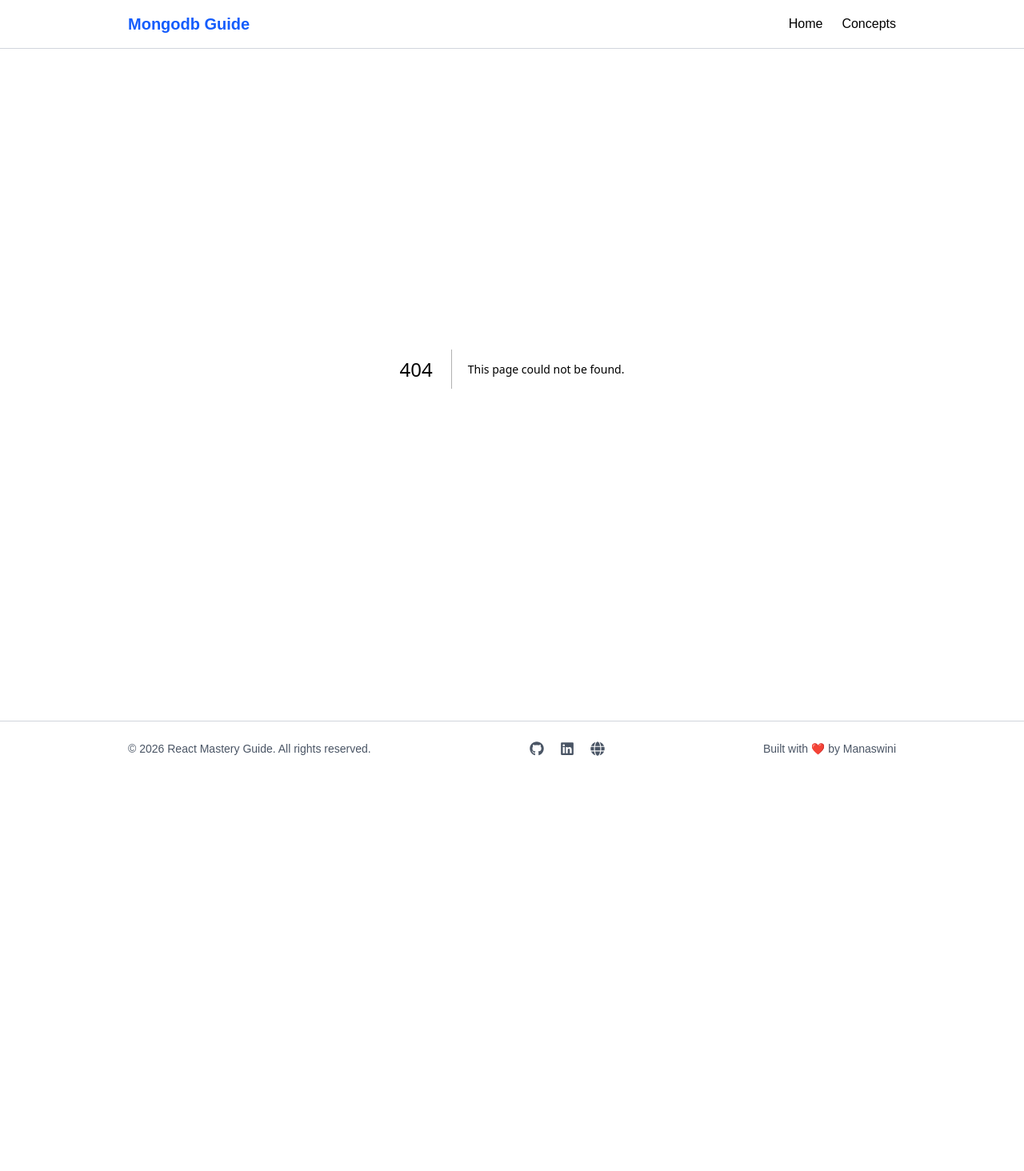
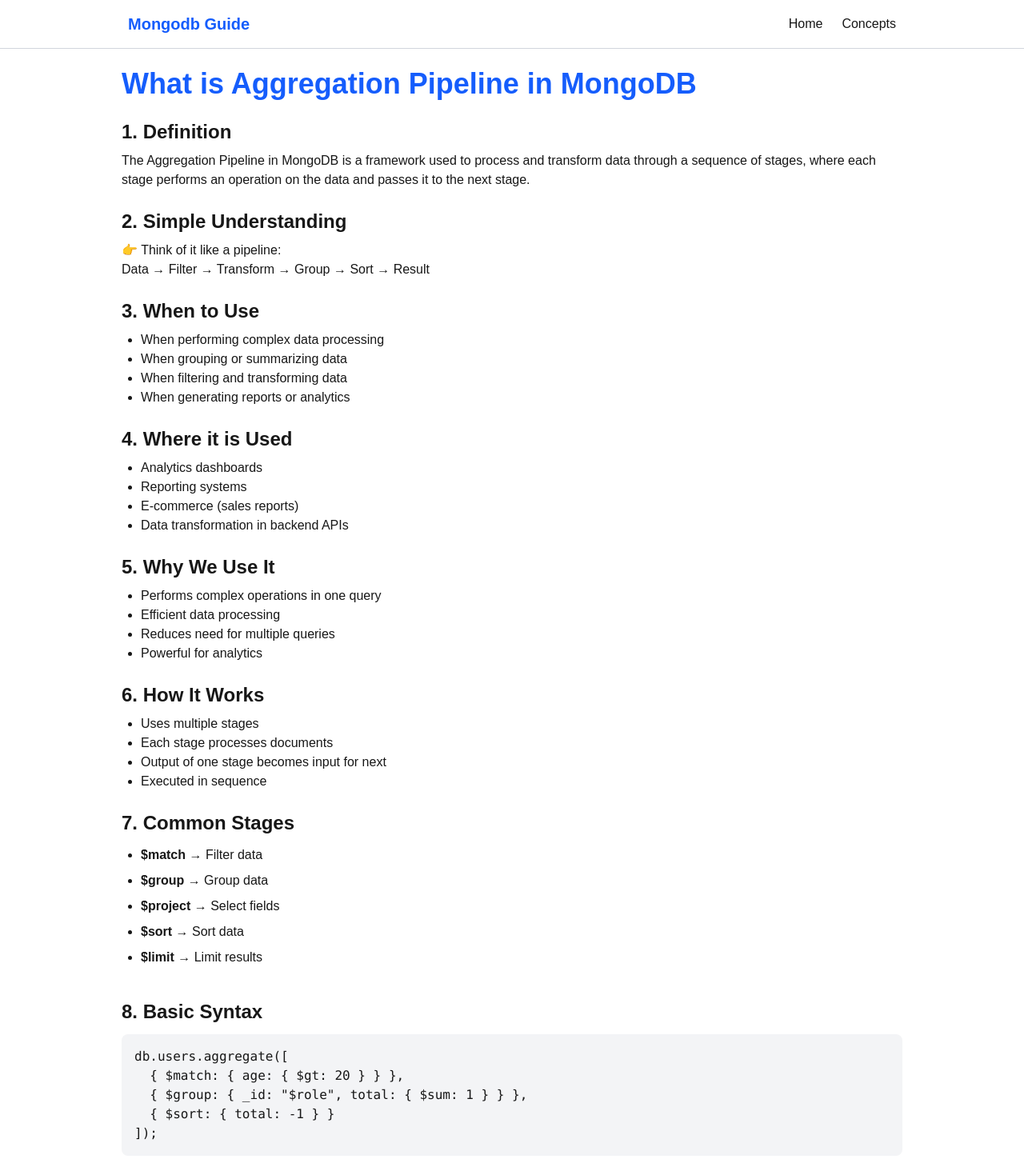
Before and after one commit to Monisasmal/MongoDB-Concept, a Next.js app: page /concepts/AggregationPipelineMongoDB in a window 1280 px wide. Before the commit this address had no page. Shown: the top 1464 px of the page at 80% size. Before the commit the page ends 970 px from the top, so only its background shows below. Built offline with nearby package versions, Linux system fonts and the light colour scheme.

Commit message:
update concept

```diff
--- /dev/null
+++ b/src/app/concepts/AggregationPipelineMongoDB/page.tsx
@@ -0,0 +1,156 @@
+export default function AggregationPipelineMongoDB() {
+  return (
+    <div className="max-w-5xl mx-auto p-6">
+
+      <h1 className="text-4xl font-bold text-blue-600 mb-6">
+        What is Aggregation Pipeline in MongoDB
+      </h1>
+
+      {/* Definition */}
+      <section className="mb-6">
+        <h2 className="text-2xl font-semibold mb-2">1. Definition</h2>
+        <p>
+          The Aggregation Pipeline in MongoDB is a framework used to process
+          and transform data through a sequence of stages, where each stage
+          performs an operation on the data and passes it to the next stage.
+        </p>
+      </section>
+
+      {/* Simple Understanding */}
+      <section className="mb-6">
+        <h2 className="text-2xl font-semibold mb-2">2. Simple Understanding</h2>
+        <p>
+          👉 Think of it like a pipeline:
+          <br />
+          Data → Filter → Transform → Group → Sort → Result
+        </p>
+      </section>
+
+      {/* When */}
+      <section className="mb-6">
+        <h2 className="text-2xl font-semibold mb-2">3. When to Use</h2>
+        <ul className="list-disc ml-6">
+          <li>When performing complex data processing</li>
+          <li>When grouping or summarizing data</li>
+          <li>When filtering and transforming data</li>
+          <li>When generating reports or analytics</li>
+        </ul>
+      </section>
+
+      {/* Where */}
+      <section className="mb-6">
+        <h2 className="text-2xl font-semibold mb-2">4. Where it is Used</h2>
+        <ul className="list-disc ml-6">
+          <li>Analytics dashboards</li>
+          <li>Reporting systems</li>
+          <li>E-commerce (sales reports)</li>
+          <li>Data transformation in backend APIs</li>
+        </ul>
+      </section>
+
+      {/* Why */}
+      <section className="mb-6">
+        <h2 className="text-2xl font-semibold mb-2">5. Why We Use It</h2>
+        <ul className="list-disc ml-6">
+          <li>Performs complex operations in one query</li>
+          <li>Efficient data processing</li>
+          <li>Reduces need for multiple queries</li>
+          <li>Powerful for analytics</li>
+        </ul>
+      </section>
+
+      {/* How */}
+      <section className="mb-6">
+        <h2 className="text-2xl font-semibold mb-2">6. How It Works</h2>
+        <ul className="list-disc ml-6">
+          <li>Uses multiple stages</li>
+          <li>Each stage processes documents</li>
+          <li>Output of one stage becomes input for next</li>
+          <li>Executed in sequence</li>
+        </ul>
+      </section>
+
+      {/* Stages */}
+      <section className="mb-10">
+        <h2 className="text-2xl font-semibold mb-3">7. Common Stages</h2>
+
+        <ul className="list-disc ml-6 space-y-2">
+          <li><strong>$match</strong> → Filter data</li>
+          <li><strong>$group</strong> → Group data</li>
+          <li><strong>$project</strong> → Select fields</li>
+          <li><strong>$sort</strong> → Sort data</li>
+          <li><strong>$limit</strong> → Limit results</li>
+        </ul>
+      </section>
+
+      {/* Syntax */}
+      <section className="mb-10">
+        <h2 className="text-2xl font-semibold mb-3">8. Basic Syntax</h2>
+
+        <pre className="bg-gray-100 p-4 rounded-lg overflow-x-auto">
+{`db.users.aggregate([
+  { $match: { age: { $gt: 20 } } },
+  { $group: { _id: "$role", total: { $sum: 1 } } },
+  { $sort: { total: -1 } }
+]);`}
+        </pre>
+      </section>
+
+      {/* Real Example */}
+      <section className="mb-10">
+        <h2 className="text-2xl font-semibold mb-3">9. Real Example</h2>
+
+        <pre className="bg-gray-100 p-4 rounded-lg overflow-x-auto">
+{`// Count users by role
+db.users.aggregate([
+  { $group: { _id: "$role", count: { $sum: 1 } } }
+]);`}
+        </pre>
+      </section>
+
+      {/* Explanation */}
+      <section className="mb-6">
+        <h2 className="text-2xl font-semibold mb-2">10. Explanation</h2>
+        <ul className="list-disc ml-6">
+          <li>$match filters data</li>
+          <li>$group aggregates data</li>
+          <li>$project reshapes data</li>
+          <li>$sort orders results</li>
+        </ul>
+      </section>
+
+      {/* Advantages */}
+      <section className="mb-6">
+        <h2 className="text-2xl font-semibold mb-2">11. Advantages</h2>
+        <ul className="list-disc ml-6">
+          <li>Handles complex queries</li>
+          <li>Efficient and powerful</li>
+          <li>Reduces multiple database calls</li>
+          <li>Great for analytics</li>
+        </ul>
+      </section>
+
+      {/* Disadvantages */}
+      <section className="mb-6">
+        <h2 className="text-2xl font-semibold mb-2">12. Disadvantages</h2>
+        <ul className="list-disc ml-6">
+          <li>Can be complex for beginners</li>
+          <li>Heavy pipelines may affect performance</li>
+          <li>Requires understanding of stages</li>
+        </ul>
+      </section>
+
+      {/* Interview Points */}
+      <section>
+        <h2 className="text-2xl font-semibold mb-3">Interview Points</h2>
+        <ul className="list-disc pl-6 text-gray-700 space-y-2">
+          <li>Pipeline = sequence of stages</li>
+          <li>Each stage transforms data</li>
+          <li>Common stages: $match, $group, $sort</li>
+          <li>Used for analytics and complex queries</li>
+        </ul>
+      </section>
+
+    </div>
+  );
+}
--- a/src/app/concepts/page.tsx
+++ b/src/app/concepts/page.tsx
@@ -17,6 +17,7 @@
      {name: "Why Indexing Improves Performance in MongoDB?", path:"/concepts/WhyIndexingMongoDB"},
      {name: "Types of Indexes in MongoDB?", path:"/concepts/TypesOfIndexesMongoDB"},
      {name: "When NOT to Use Indexing in MongoDB?", path:"/concepts/NotToUseIndexing"},
+     {name: "What is Aggregation Pipeline in MongoDB?", path:"/concepts/AggregationPipelineMongoDB"},
 ];
 
 
```
